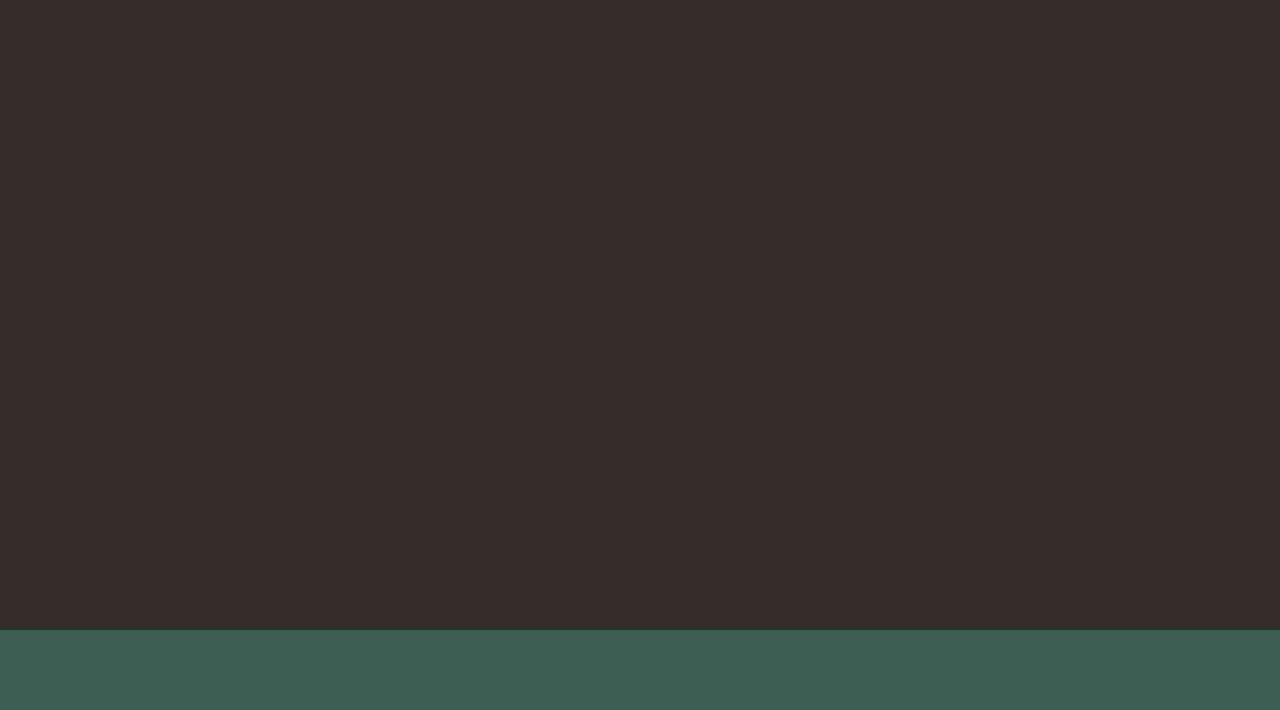
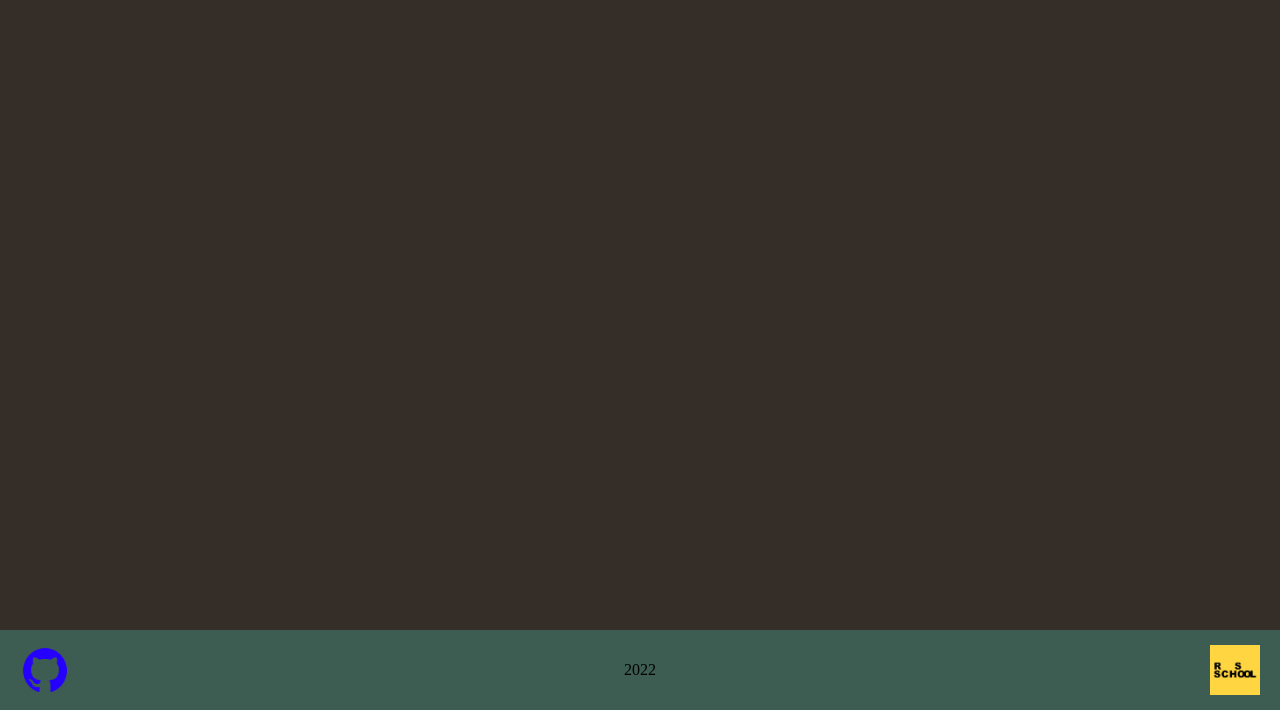
Before and after one commit to kirillmolotkov/rsschool-projects, a website built with webpack: page move-quiz/src/index.html in a window 1280 px wide. Shown: the part 90-800 px from the top of the page. Built offline with nearby package versions, Linux system fonts and the light colour scheme.

Commit message:
feat: added elements and style for footer

```diff
--- a/move-quiz/src/js/createElements.js
+++ b/move-quiz/src/js/createElements.js
@@ -62,3 +62,30 @@ const settingsTheme = document.createElement('div');
 settingsTheme.className = 'settings-theme';
 settingsTheme.innerHTML = 'dark';
 settings.append(settingsTheme);
+
+//elements for footer
+
+const gitHubLink = document.createElement('a');
+gitHubLink.className = 'git-hub-link';
+gitHubLink.setAttribute('href', 'https://github.com/kirillmolotkov');
+gitHubLink.setAttribute('target', '_blank');
+footer.append(gitHubLink);
+
+const gitHubLogo = document.createElement('div');
+gitHubLogo.className = 'git-hub-logo';
+gitHubLink.append(gitHubLogo);
+
+const currentDate = document.createElement('div');
+currentDate.className = 'current-date';
+currentDate.innerHTML = '2022';
+footer.append(currentDate);
+
+const rollingScopeSchoolLink = document.createElement('a');
+rollingScopeSchoolLink.className = 'rss-link';
+rollingScopeSchoolLink.setAttribute('href', 'https://rs.school/js/');
+rollingScopeSchoolLink.setAttribute('target', '_blank');
+footer.append(rollingScopeSchoolLink);
+
+const rollingScopeSchoolLogo = document.createElement('div');
+rollingScopeSchoolLogo.className = 'rss-logo';
+rollingScopeSchoolLink.append(rollingScopeSchoolLogo);
--- a/move-quiz/src/styles/_footer.scss
+++ b/move-quiz/src/styles/_footer.scss
@@ -2,4 +2,24 @@
   max-width: 1440px;
   height: 10vh;
   background-color: $feldgrau;
+  display: flex;
+  align-items: center;
+  justify-content: space-between;
 }
+
+.git-hub-logo {
+  width: 50px;
+  height: 50px;
+  margin-left: 20px;
+  background-image: url(./assets/icon/github.png);
+  background-repeat: no-repeat;
+  background-size: contain;
+}
+.rss-logo {
+  width: 50px;
+  height: 50px;
+  margin-right: 20px;
+  background-image: url(./assets/icon/rss.jpg);
+  background-repeat: no-repeat;
+  background-size: contain;
+}
```
Also changed, not shown: move-quiz/src/assets/icon/github.png (added), move-quiz/src/assets/icon/rss.jpg (added).
